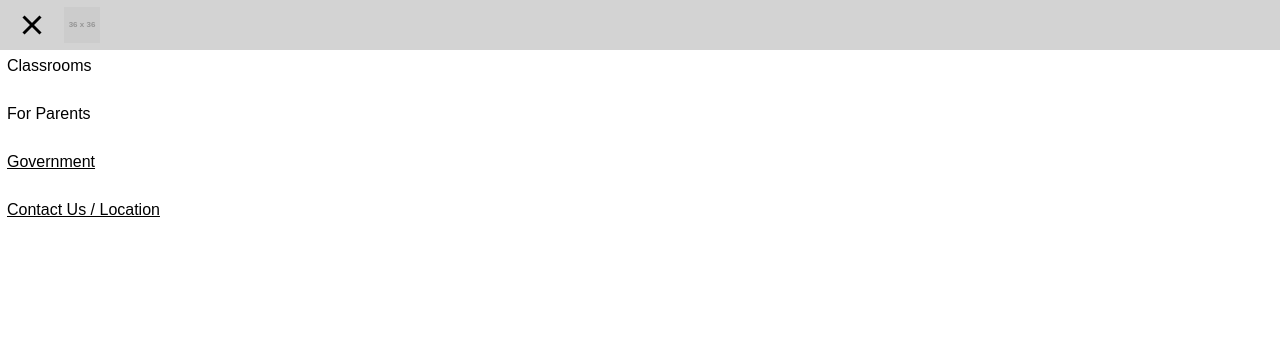
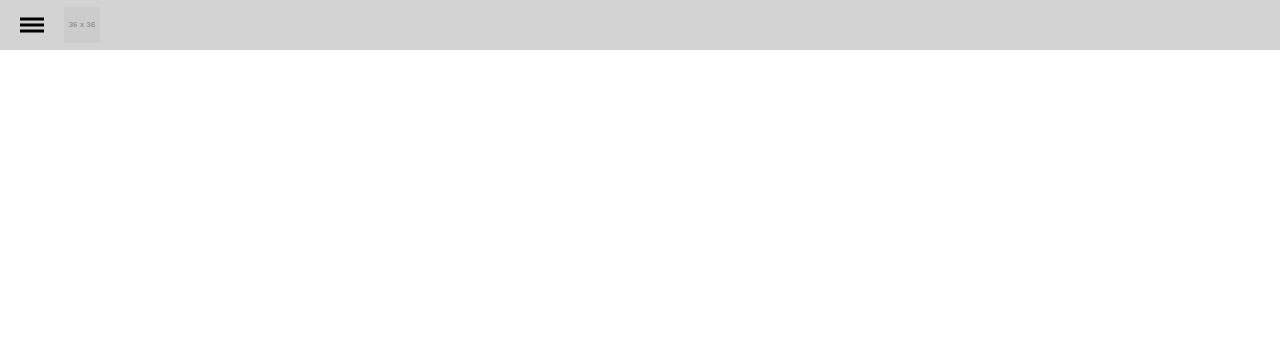
Before and after one commit to App-Art-Mint/npm-n4v, a website built with webpack: page src/index.html in a window 1280 px wide. Built offline with nearby package versions, Linux system fonts and the light colour scheme; placeholder pictures from the web are drawn by us.

Commit message:
Close menu after init

```diff
--- a/package.json
+++ b/package.json
@@ -1,6 +1,6 @@
 {
   "name": "@sunderapps/n4v",
-  "version": "0.0.4",
+  "version": "0.0.5",
   "description": "Navigation 4 Virtuosos - Accessible, Responsive Navbars",
   "main": "./src/main.ts",
   "directories": {
--- a/src/index.html
+++ b/src/index.html
@@ -6,6 +6,7 @@
     <meta name="viewport" content="width=device-width, initial-scale=1.0">
     <title>N4V Test</title>
     <link rel="stylesheet" href="./css/n4v.css" />
+    <link rel="stylesheet" href="./css/theme.css" />
 </head>
 <body>
     <header id="n4v-header">
--- a/src/ts/n4vBar.ts
+++ b/src/ts/n4vBar.ts
@@ -11,9 +11,9 @@ class n4vBar {
     constructor () {
         this.attachElements();
         this.attachEvents();
+        this.enableJavascript();
 
-        this.#el.header?.classList.add(this.#sel.classes.js);
-        this.#el.header?.classList.add(this.#sel.classes.fixed);
+        this.setMobileMenu();
     }
 
     attachElements () : void {
@@ -36,7 +36,11 @@ class n4vBar {
         });
 
         this.#el.mobileButton?.addEventListener('mousedown', this.throttle(this.eToggleMobileMenu.bind(this), this.#set.delay.slow, new ThrottleOptions(true, false)) as EventListenerOrEventListenerObject);
-        this.#el.mobileButton?.click();
+    }
+
+    enableJavascript () : void {
+        this.#el.header?.classList.add(this.#sel.classes.js);
+        this.#el.header?.classList.add(this.#sel.classes.fixed);
     }
 
     // Utility
```
Also changed, not shown: dist/index.html, dist/js/n4v.js, dist/js/n4v.min.js.
